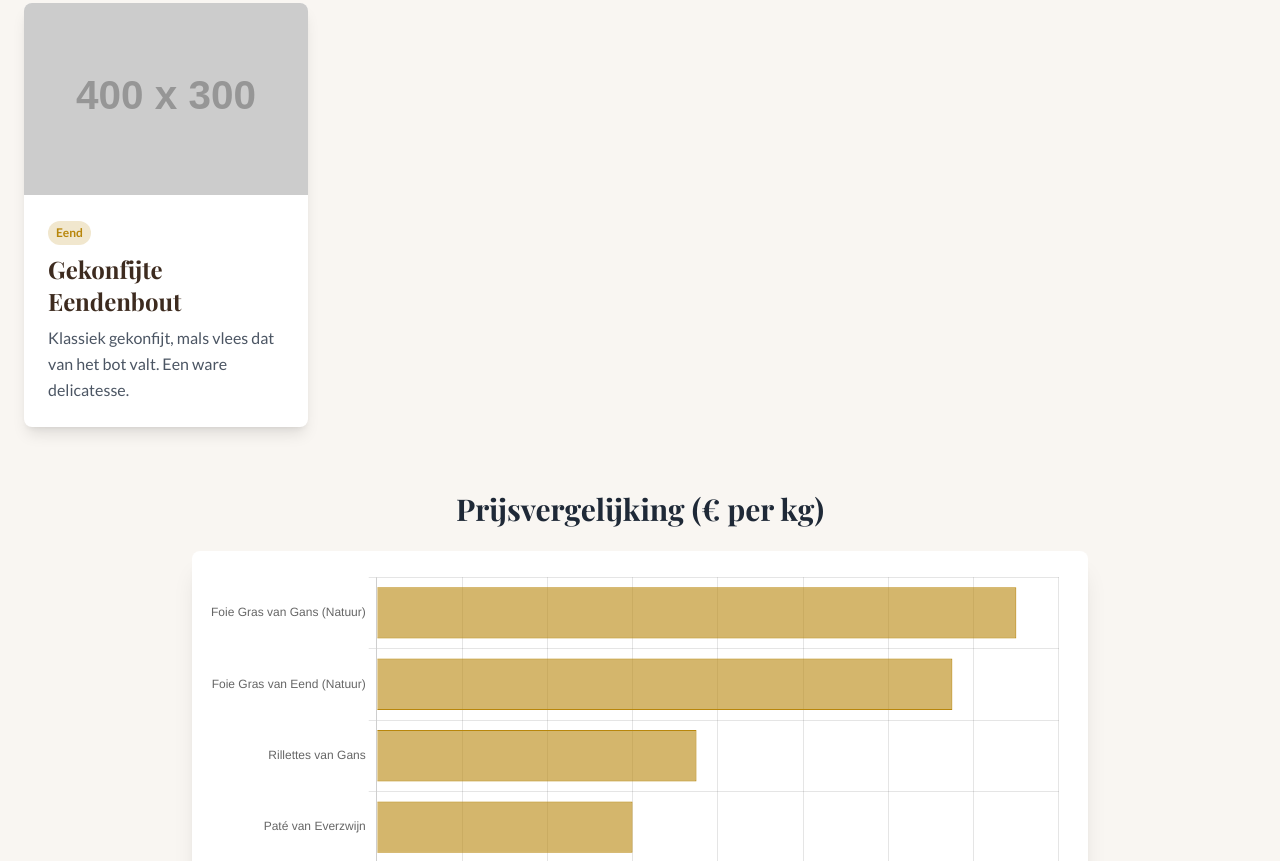
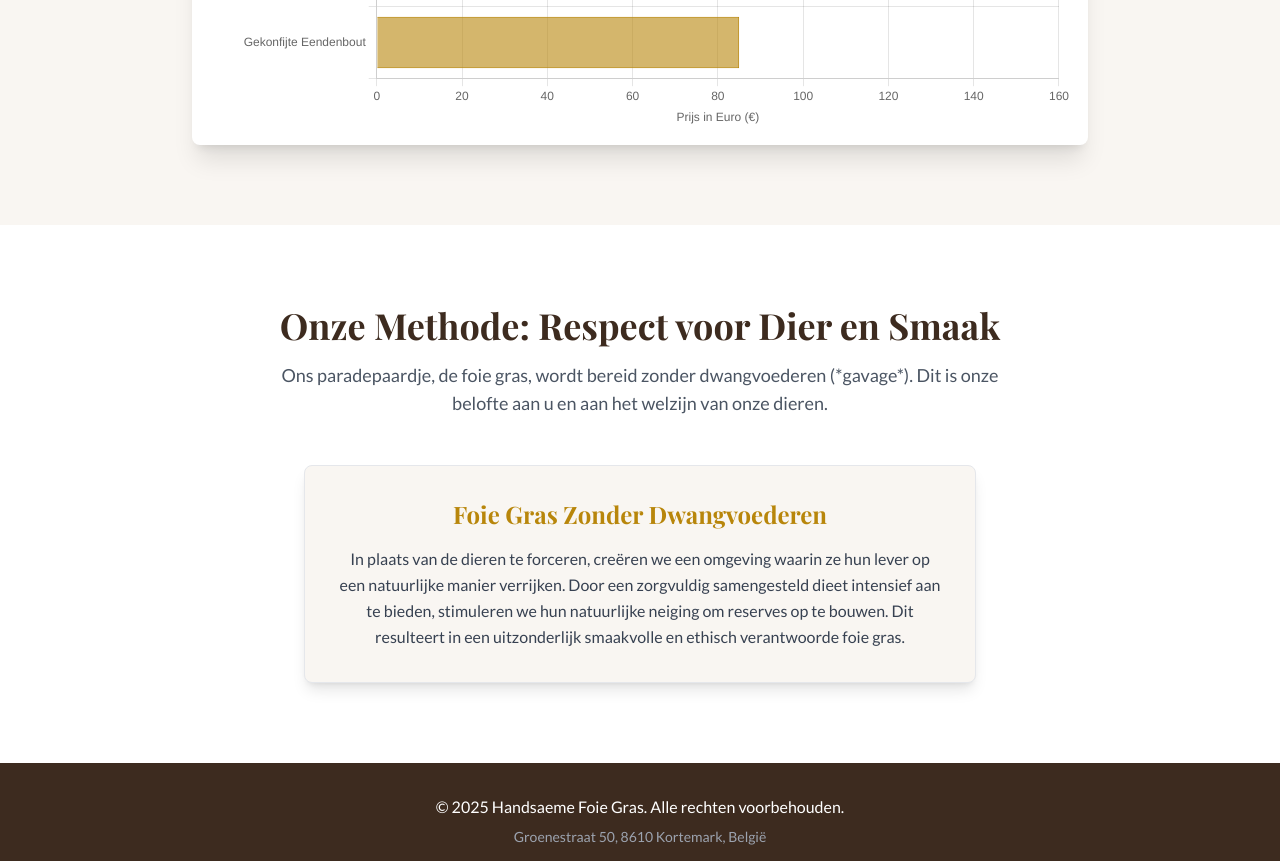
Before and after one commit to Cloesick/HandsaemeFoieGras, a website: page index.html in a window 1280 px wide. Shown: the part 1847-2708 px from the top of the page. Drawn offline with nearby package versions, Linux system fonts and the light colour scheme; placeholder pictures from the web are drawn by us; files whose address does not match are found by name.

Commit message:
products section added

```diff
--- a/index.html
+++ b/index.html
@@ -11,7 +11,7 @@
     <link rel="preconnect" href="https://fonts.gstatic.com" crossorigin>
     <link href="https://fonts.googleapis.com/css2?family=Playfair+Display:wght@700&family=Lato:wght@400;700&display=swap" rel="stylesheet">
 
-    <link rel="stylesheet" href="assets/css/style.css">
+<link rel="stylesheet" href="public/assets/css/style.css">
 
     <script src="https://cdn.jsdelivr.net/npm/chart.js" defer></script>
 
@@ -71,6 +71,7 @@
     </main>
 
     <div id="footer-placeholder"></div>
-
+<script src="public/assets/js/loader.js" defer></script>
+<script src="public/assets/js/main.js"></script>
 </body>
 </html>
--- /dev/null
+++ b/public/assets/js/loader.js
@@ -0,0 +1,40 @@
+document.addEventListener('DOMContentLoaded', function() {
+    /**
+     * Fetches an HTML component and loads it into a target element by its ID.
+     * @param {string} componentPath - The file path to the HTML component (e.g., 'header.html').
+     * @param {string} targetElementId - The ID of the element where the component will be loaded.
+     */
+    const loadComponent = (componentPath, targetElementId) => {
+        // Check if the placeholder element exists on the page
+        const targetElement = document.getElementById(targetElementId);
+        if (!targetElement) {
+            // If the placeholder doesn't exist on the current page, simply stop.
+            // This allows the script to be used on pages that don't have all placeholders.
+            return;
+        }
+
+        fetch(componentPath)
+            .then(response => {
+                if (!response.ok) {
+                    throw new Error(`Failed to load ${componentPath}: ${response.statusText}`);
+                }
+                return response.text();
+            })
+            .then(data => {
+                // Inject the fetched HTML into the placeholder element
+                targetElement.innerHTML = data;
+            })
+            .catch(error => console.error('Error loading component:', error));
+    };
+
+    // --- Load all components into their respective placeholders ---
+    // This will work on any page, and only load the components for which it finds a placeholder.
+
+    loadComponent('header.html', 'header-placeholder');
+    loadComponent('story.html', 'story-placeholder');
+    loadComponent('products.html', 'products-placeholder');
+    loadComponent('method.html', 'method-placeholder');
+    loadComponent('contact.html', 'contact-placeholder');
+    loadComponent('footer.html', 'footer-placeholder');
+    loadComponent('products.html', 'product-placeholder');
+});
```
Also changed, not shown: public/components/products.html (added, +18 -0 lines), notes/InteractiveAnalysis.html (renamed from InteractiveAnalysis.html), notes/README.md (renamed from README.md), 4 other files.
